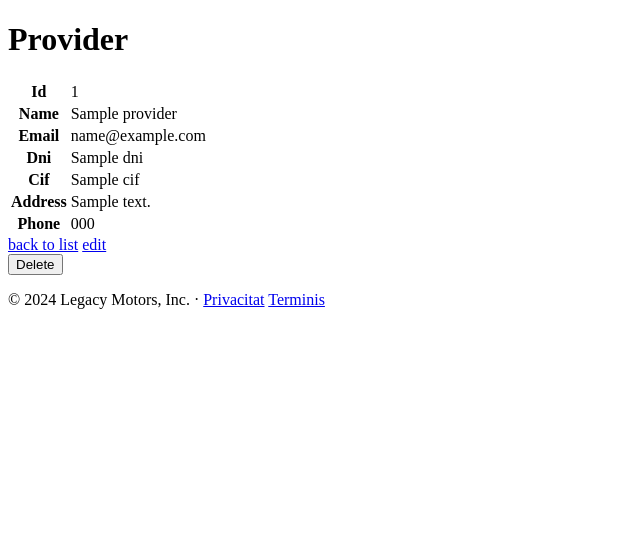
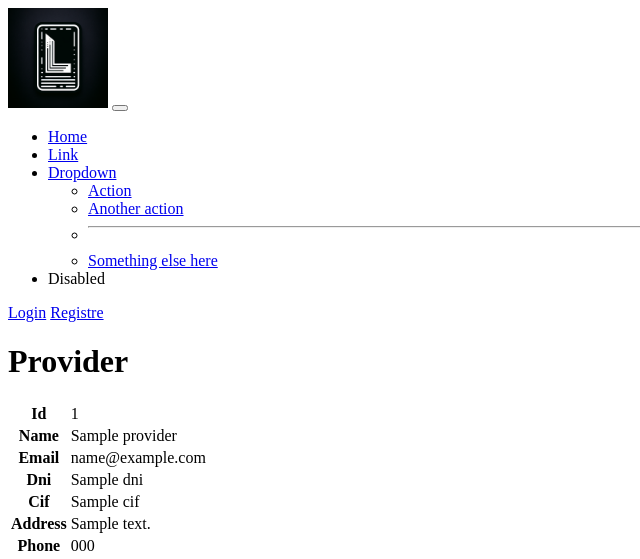
Before and after one commit to andreuador/LegacyMotors3.0, a Symfony app: template templates/provider/show.html.twig in a window 1280 px wide. Shown: the top 559 px of the page, without its empty margins (0-640 px from the left). Run offline with Twig, Linux system fonts and the light colour scheme; the template is opened without the code that fills it: most values are stand-ins (such as "Sample title", 1, 10 or a date in 2020); some libraries are stand-ins or nearby versions.

Commit message:
començant a fer el header, aside i footer de back

```diff
--- a/templates/_header_front.html.twig
+++ b/templates/_header_back.html.twig
@@ -1,7 +1,7 @@
 <header class="container-fluid">
     <div class="row">
         <div class="col-12">
-            <nav class="navbar navbar-expand-lg fixed-top bg-transparent">
+            <nav class="navbar navbar-expand-lg bg-transparent">
                 <div class="container-fluid">
                     <a class="navbar-brand img-fluid" href="{{ path('app_default') }}"><img src="{{ asset("images/logo.png") }}" width="100px" height="100px" alt="Logo"></a>
                     <button class="navbar-toggler" type="button" data-bs-toggle="collapse"
@@ -37,7 +37,7 @@
                         </ul>
                         <div class="d-flex">
                             <a class="btn btn-outline-primary me-2" href="{{ path('app_login') }}">Login</a>
-                            <a class="btn btn-primary" href="#">Register</a>
+                            <a class="btn btn-primary" href="#">Registre</a>
                         </div>
                     </div>
                 </div>
--- a/templates/base_back.html.twig
+++ b/templates/base_back.html.twig
@@ -13,7 +13,7 @@
     {% endblock %}
 </head>
 <body>
-{# {% include '_header_front.html.twig' %}#}
+{% include '_header_back.html.twig' %}
 <main role="main">
     {% block body %}
     {% endblock %}
```
